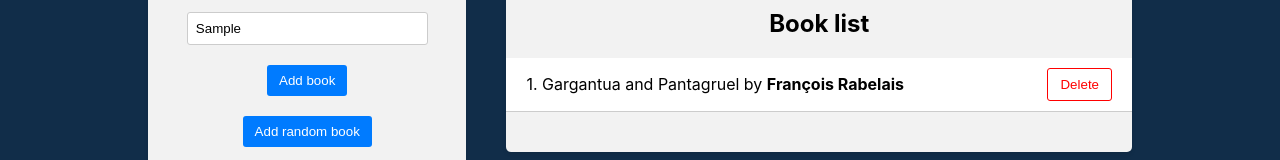
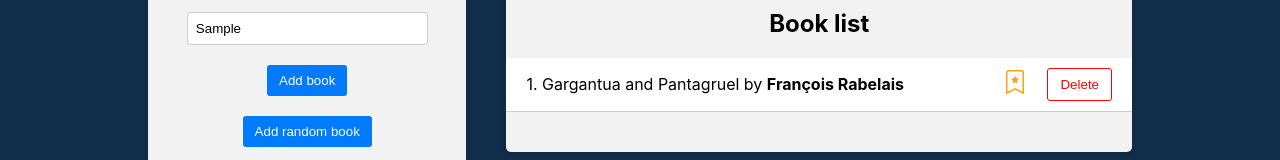
Before and after one commit to Geksus/react-redux-library-app, a React (Create React App) app in the folder frontend/: page / in a window 1280 px wide. Both pictures are taken after typing "Sample", "Sample" into the empty fields and a click on the button "Add random book". Shown: the part 302-462 px from the top of the page. Built offline with nearby package versions, Linux system fonts and the light colour scheme; the HTML template or start-up script is replaced by a standard one.

Commit message:
Toggle favorite

```diff
--- a/frontend/package.json
+++ b/frontend/package.json
@@ -10,6 +10,7 @@
     "prettier": "^3.2.5",
     "react": "^18.2.0",
     "react-dom": "^18.2.0",
+    "react-icons": "^5.0.1",
     "react-redux": "^8.1.2",
     "react-scripts": "5.0.1",
     "uuid": "^9.0.1",
--- a/frontend/src/components/BookForm/BookForm.jsx
+++ b/frontend/src/components/BookForm/BookForm.jsx
@@ -13,7 +13,7 @@ export default function BookForm() {
   function handleAddRandomBook() {
     const randomIndex = Math.floor(Math.random() * booksData.length);
     const randomBook = booksData[randomIndex];
-    const book = { ...randomBook, id: uuidv4() };
+    const book = { ...randomBook, id: uuidv4(), isFavorite: false };
     dispatch(addBook(book));
   }
 
@@ -25,7 +25,12 @@ export default function BookForm() {
     event.preventDefault();
 
     if (title && author) {
-      const book = { id: uuidv4(), title: title, author: author };
+      const book = {
+        id: uuidv4(),
+        title: title,
+        author: author,
+        isFavorite: false,
+      };
       dispatch(addBook(book));
 
       setTitle("");
--- a/frontend/src/components/BookList/BookList.jsx
+++ b/frontend/src/components/BookList/BookList.jsx
@@ -1,6 +1,8 @@
 import "./BookList.css";
 import { useDispatch, useSelector } from "react-redux";
-import { deleteBook } from "../../redux/books/actionCreators";
+import { deleteBook, toggleFavorite } from "../../redux/books/actionCreators";
+import { BsBookmarkStar, BsBookmarkStarFill } from "react-icons/bs";
+import booksReducer from "../../redux/books/reducer";
 
 export default function BookList() {
   const books = useSelector((state) => state.books);
@@ -8,6 +10,10 @@ export default function BookList() {
 
   function handleBookDeletion(id) {
     dispatch(deleteBook(id));
+  }
+
+  function handleToggleFavorite(id) {
+    dispatch(toggleFavorite(id));
   }
 
   return (
@@ -23,6 +29,13 @@ export default function BookList() {
                 {++index}. {book.title} by <strong>{book.author}</strong>
               </div>
               <div className="book-actions">
+                <span onClick={() => handleToggleFavorite(book.id)}>
+                  {book.isFavorite ? (
+                    <BsBookmarkStarFill className="star-icon" />
+                  ) : (
+                    <BsBookmarkStar className="star-icon" />
+                  )}
+                </span>
                 <button onClick={() => handleBookDeletion(book.id)}>
                   Delete
                 </button>
--- a/frontend/src/redux/books/actionCreators.js
+++ b/frontend/src/redux/books/actionCreators.js
@@ -19,3 +19,10 @@ export function clearAllBooks() {
     type: actionTypes.CLEAR_ALL_BOOKS,
   };
 }
+
+export function toggleFavorite(id) {
+  return {
+    type: actionTypes.TOGGLE_FAVORITE,
+    payload: id,
+  };
+}
--- a/frontend/src/redux/books/actionTypes.js
+++ b/frontend/src/redux/books/actionTypes.js
@@ -1,3 +1,4 @@
 export const ADD_BOOK = "ADD_BOOK";
 export const DELETE_BOOK = "DELETE_BOOK";
 export const CLEAR_ALL_BOOKS = "CLEAR_ALL_BOOKS";
+export const TOGGLE_FAVORITE = "TOGGLE_FAVORITE";
--- a/frontend/src/redux/books/reducer.js
+++ b/frontend/src/redux/books/reducer.js
@@ -8,6 +8,12 @@ export default function booksReducer(state = initialState, action) {
       return [...state, action.payload];
     case actionTypes.DELETE_BOOK:
       return state.filter((book) => book.id !== action.payload);
+    case actionTypes.TOGGLE_FAVORITE:
+      return state.map((book) =>
+        book.id === action.payload
+          ? { ...book, isFavorite: !book.isFavorite }
+          : book
+      );
     case actionTypes.CLEAR_ALL_BOOKS:
       return [];
     default:
```
Also changed, not shown: 1 other file (tests, documents, lock files or other folders).
